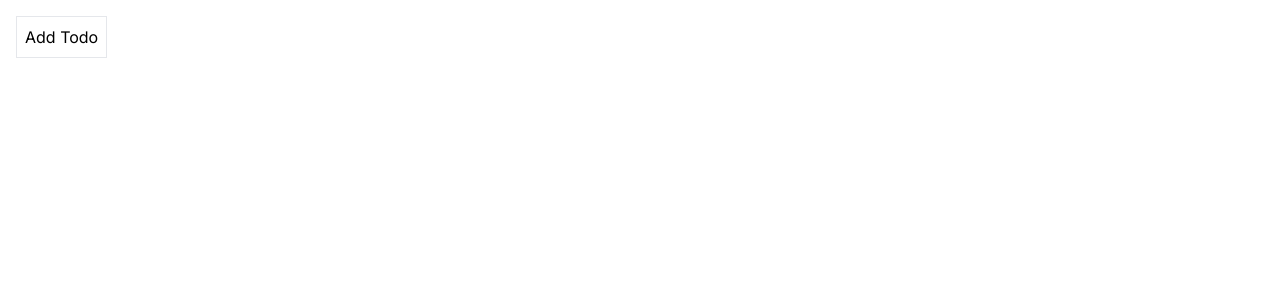
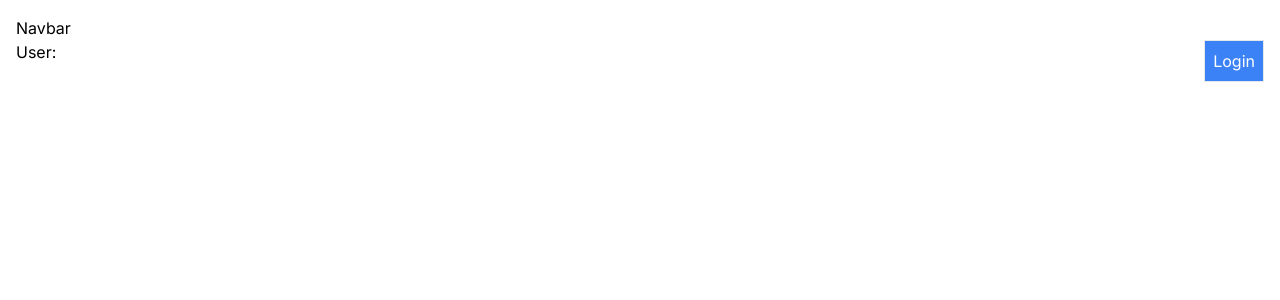
Before and after one commit to fahim041/library, a Next.js app: page /react/state-management in a window 1280 px wide. Shown: the top 300 px of the page. Built offline with nearby package versions, Linux system fonts and the light colour scheme.

Commit message:
state management with context

```diff
--- /dev/null
+++ b/app/react/state-management/App.tsx
@@ -0,0 +1,13 @@
+import { useReducer } from "react"
+import userContext, { userReducer } from "./context/userContext"
+import Navbar from "./Navbar";
+
+export default function App(){
+    const [user, dispatch] = useReducer(userReducer, '');
+
+    return (
+        <userContext.Provider value={{user, dispatch}}>
+            <Navbar />
+        </userContext.Provider>
+    )
+}
--- a/app/react/state-management/Child.tsx
+++ b/app/react/state-management/Child.tsx
@@ -1,11 +1,11 @@
-import { useReducer } from 'react';
-import counterReducer from './reducers/counterReducer';
+import { useContext } from 'react';
+import CounterContext from './context/counterContext';
 
 export default function Child() {
-  const [value, dispatch] = useReducer(counterReducer, 0);
+  const { dispatch } = useContext(CounterContext);
 
   return (
-    <div>
+    <div className="p-4">
       <h3>Child Component</h3>
 
       <button
--- a/app/react/state-management/Counter.tsx
+++ b/app/react/state-management/Counter.tsx
@@ -1,8 +1,8 @@
-import { useReducer } from 'react';
-import counterReducer from './reducers/counterReducer';
+import { useContext } from "react";
+import CounterContext from "./context/counterContext";
 
 export default function Counter() {
-  const [value, dispatch] = useReducer(counterReducer, 0);
+  const {count: value, dispatch} = useContext(CounterContext);
 
   return (
     <div className="p-4">
--- /dev/null
+++ b/app/react/state-management/LoginStatus.tsx
@@ -0,0 +1,20 @@
+import { useContext } from 'react';
+import userContext from './context/userContext';
+
+export default function LoginStatus() {
+  const { user, dispatch } = useContext(userContext);
+
+  return (
+    <div>
+      {user ? (
+        <>
+          <button onClick={() => dispatch({ type: 'LOGOUT' })} className='border p-2 bg-red-500 text-white'>Logout</button>
+        </>
+      ) : (
+        <button onClick={() => dispatch({ type: 'LOGIN', payload: 'user -1' })} className='border p-2 bg-blue-500 text-white'>
+          Login
+        </button>
+      )}
+    </div>
+  );
+}
--- /dev/null
+++ b/app/react/state-management/Navbar.tsx
@@ -0,0 +1,17 @@
+import { useContext } from 'react';
+import LoginStatus from './LoginStatus';
+import userContext from './context/userContext';
+
+export default function Navbar() {
+  const { user } = useContext(userContext);
+
+  return (
+    <div className="p-4">
+      <p>Navbar</p>
+      <div className='w-full flex justify-between'>
+        <p>User: {user}</p>
+        <LoginStatus />
+      </div>
+    </div>
+  );
+}
--- /dev/null
+++ b/app/react/state-management/context/counterContext.ts
@@ -0,0 +1,11 @@
+import { Dispatch, createContext } from 'react';
+import { Action } from '../reducers/counterReducer';
+
+interface CounterContextType {
+  count: number;
+  dispatch: Dispatch<Action>
+}
+
+const CounterContext = createContext<CounterContextType>({} as CounterContextType);
+
+export default CounterContext;
--- /dev/null
+++ b/app/react/state-management/context/userContext.ts
@@ -0,0 +1,27 @@
+import { Dispatch, createContext } from 'react';
+
+interface LoginAction {
+  type: 'LOGIN';
+  payload: string;
+}
+
+interface LogoutAction {
+  type: 'LOGOUT';
+}
+
+type Action = LoginAction | LogoutAction;
+
+export const userReducer = (user: string, action: Action): string => {
+  if (action.type === 'LOGIN') return action.payload;
+  if (action.type === 'LOGOUT') return '';
+  return user;
+};
+
+interface UserContextType {
+  user: string;
+  dispatch: Dispatch<Action>;
+}
+
+const userContext = createContext<UserContextType>({} as UserContextType);
+
+export default userContext;
--- a/app/react/state-management/page.tsx
+++ b/app/react/state-management/page.tsx
@@ -1,6 +1,6 @@
 'use client';
-import TaskList from './Task';
+import App from './App';
 
 export default function Page() {
-  return <TaskList />;
+  return <App />;
 }
--- a/app/react/state-management/reducers/counterReducer.ts
+++ b/app/react/state-management/reducers/counterReducer.ts
@@ -1,4 +1,4 @@
-interface Action {
+export interface Action {
   type: 'INCREMENT' | 'DECREMENT' | 'RESET';
 }
 
```
